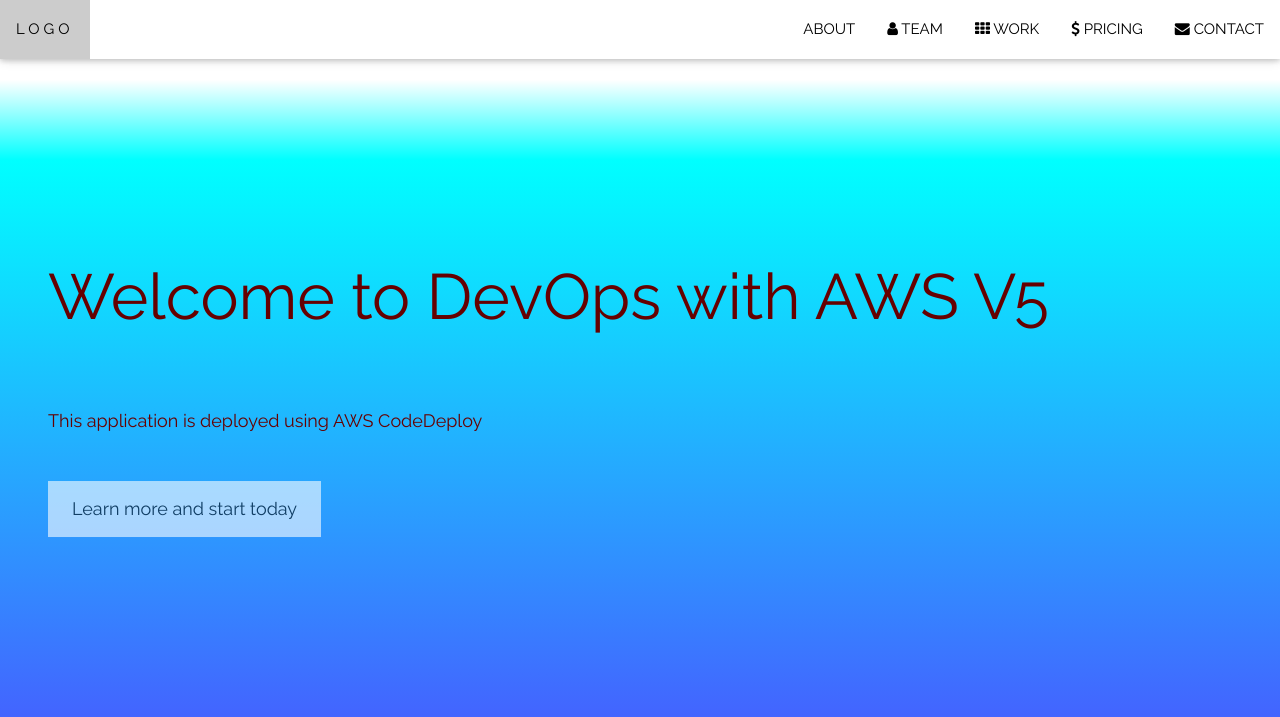
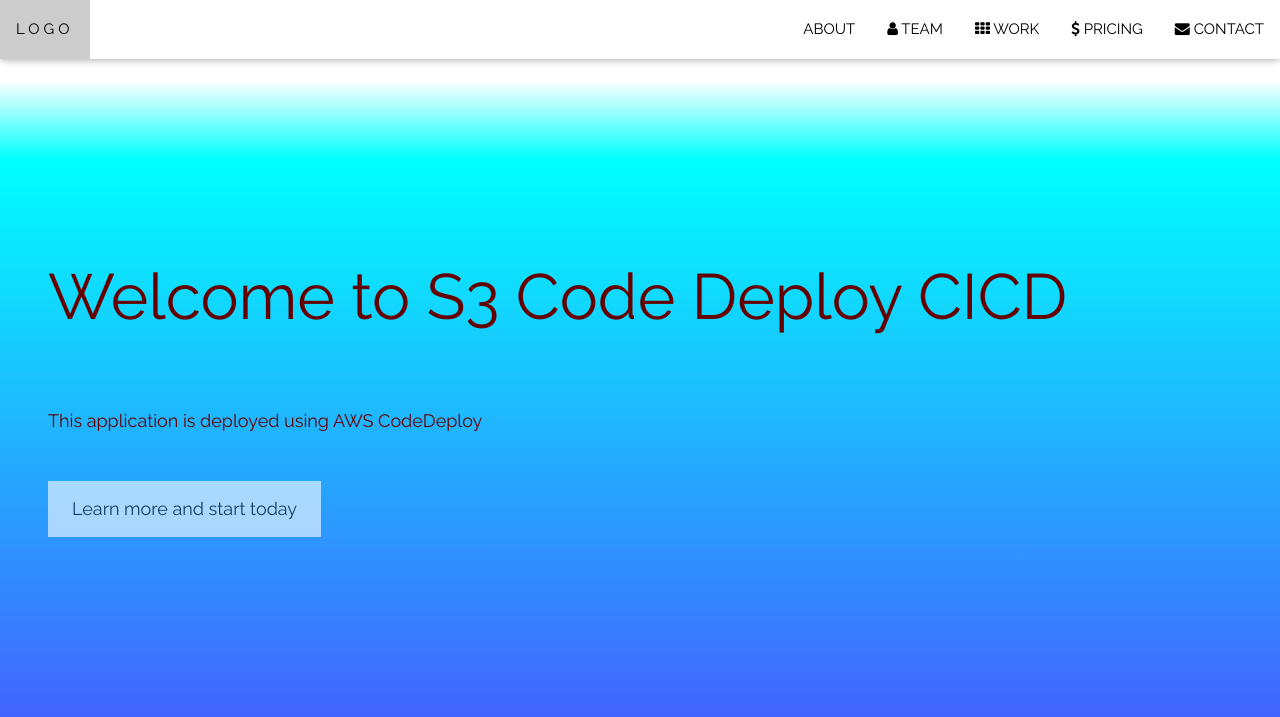
Before and after one commit to dhanushgubba/Codecommit, a plain HTML site: page index.html in a window 1280 px wide. Shown: the top 717 px of the page. Drawn offline with nearby package versions, Linux system fonts and the light colour scheme.

Commit message:
Update index.html

```diff
--- a/index.html
+++ b/index.html
@@ -65,7 +65,7 @@ body, html {
 <!-- Header with full-height image -->
 <header class="bgimg-1 w3-display-container" id="home">
   <div class="w3-display-left" style="padding:48px">
-    <span class="w3-jumbo w3-hide-small">Welcome to DevOps with AWS V5</span><br>
+    <span class="w3-jumbo w3-hide-small">Welcome to S3 Code Deploy CICD</span><br>
     <span class="w3-xxlarge w3-hide-large w3-hide-medium">Start something that matters</span><br>
     <span class="w3-large">This application is deployed using AWS CodeDeploy</span>
     <p><a href="#about" class="w3-button w3-white w3-padding-large w3-large w3-margin-top w3-opacity w3-hover-opacity-off">Learn more and start today</a></p>
```
